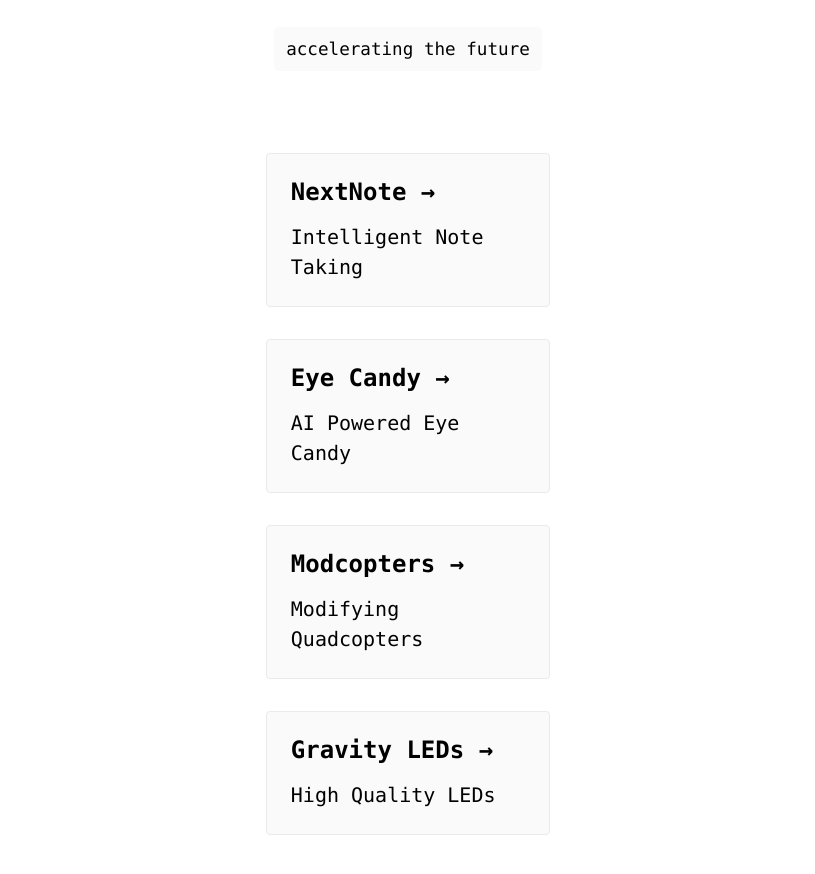
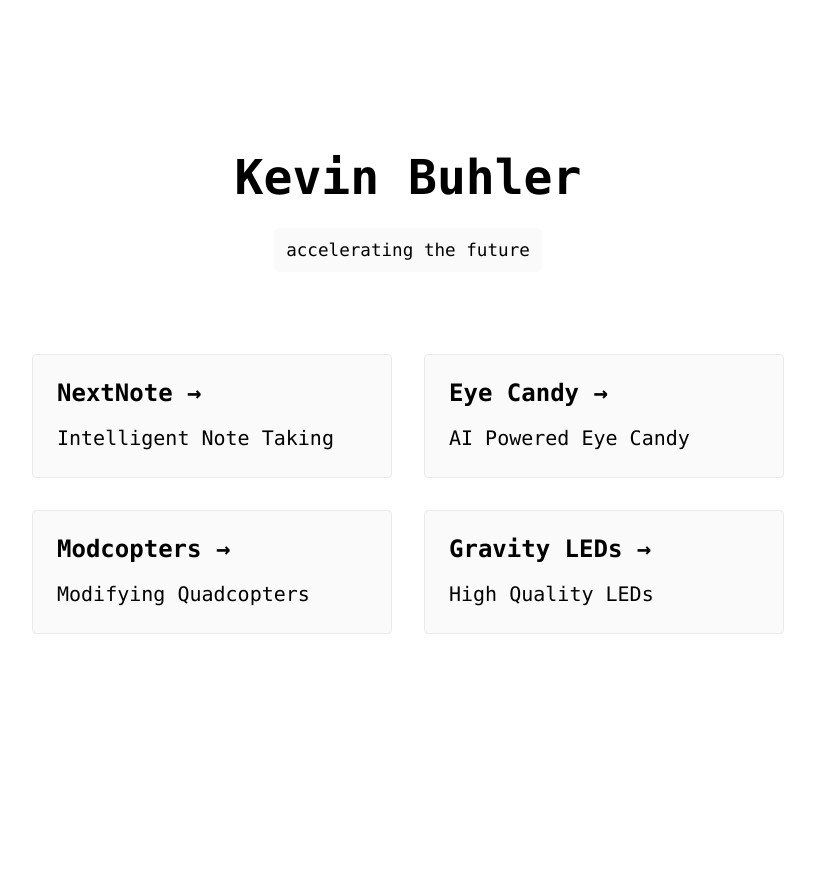
Before and after one commit to kevbuh/kevinbuhler, a Next.js app: page / in a window 1280 px wide. Shown: the top 874 px of the page, without its empty margins (232-1047 px from the left). After the commit the page ends 800 px from the top, so only its background shows below. Built offline with nearby package versions, Linux system fonts and the light colour scheme.

Commit message:
another name css

```diff
--- a/styles/Home.module.css
+++ b/styles/Home.module.css
@@ -52,6 +52,14 @@
     Bitstream Vera Sans Mono, Courier New, monospace;
 }
 
+@media only screen and (max-width: 500px) {
+
+   title {
+      font-size: 1em;
+   }
+
+}
+
 .title,
 .description {
   text-align: center;
@@ -85,7 +93,7 @@
   align-items: center;
   justify-content: center;
   flex-wrap: wrap;
-  max-width: 50%;
+  max-width: 800px;
   margin-top: 3rem;
 }
 
```
